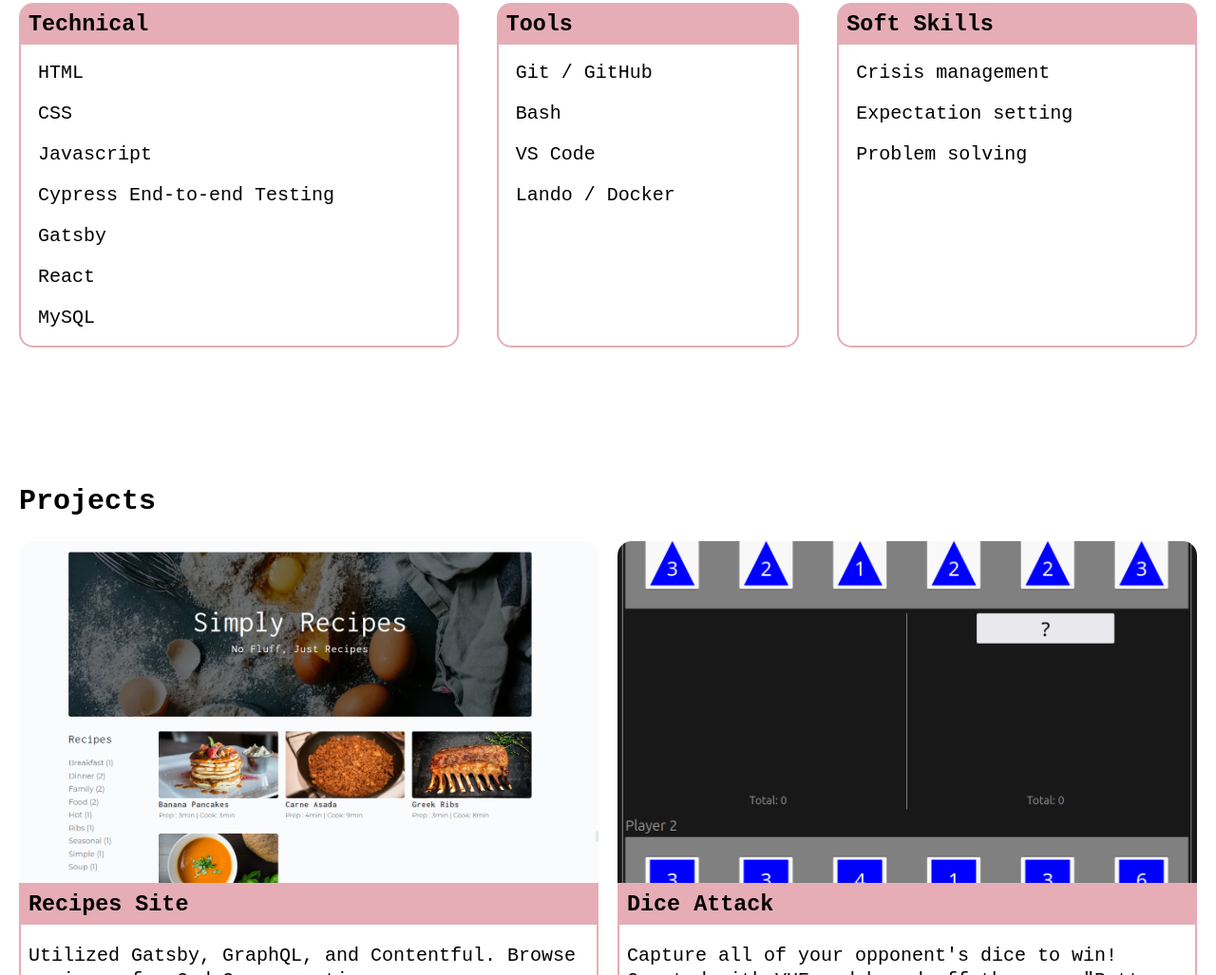
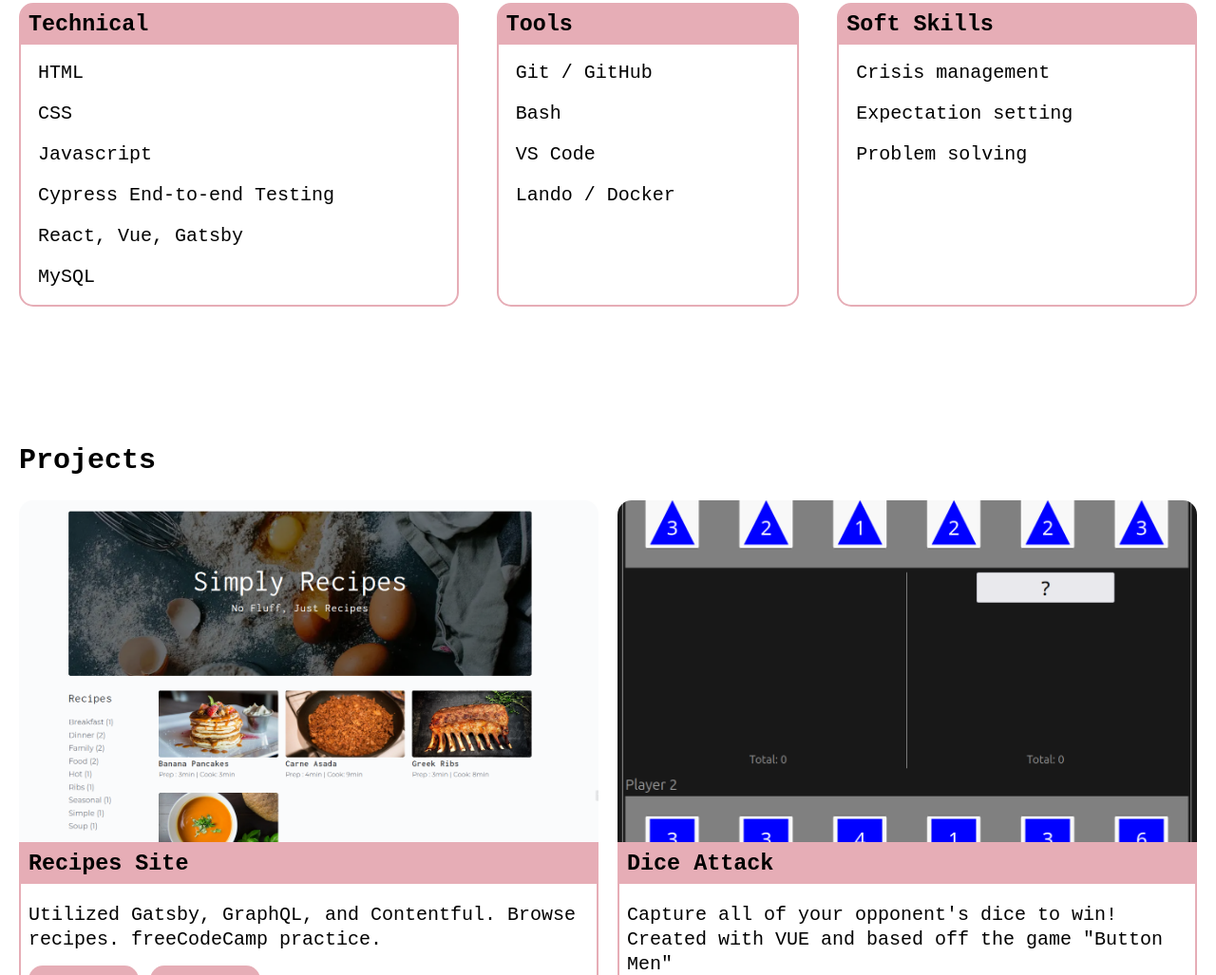
Before and after one commit to ericcorona1/Professional_Page, a website: page index.html in a window 1280 px wide. Shown: the part 1724-2751 px from the top of the page at 95% size. Drawn offline with Linux system fonts and the light colour scheme.

Commit message:
added vue to tech, adde frameworks to one li

```diff
--- a/index.html
+++ b/index.html
@@ -95,8 +95,7 @@
                   <li>CSS</li>
                   <li>Javascript</li>
                   <li>Cypress End-to-end Testing</li>
-                  <li>Gatsby</li>
-                  <li>React</li>
+                  <li>React, Vue, Gatsby</li>
                   <li>MySQL</li>
                 </ul>
               </li>
```
